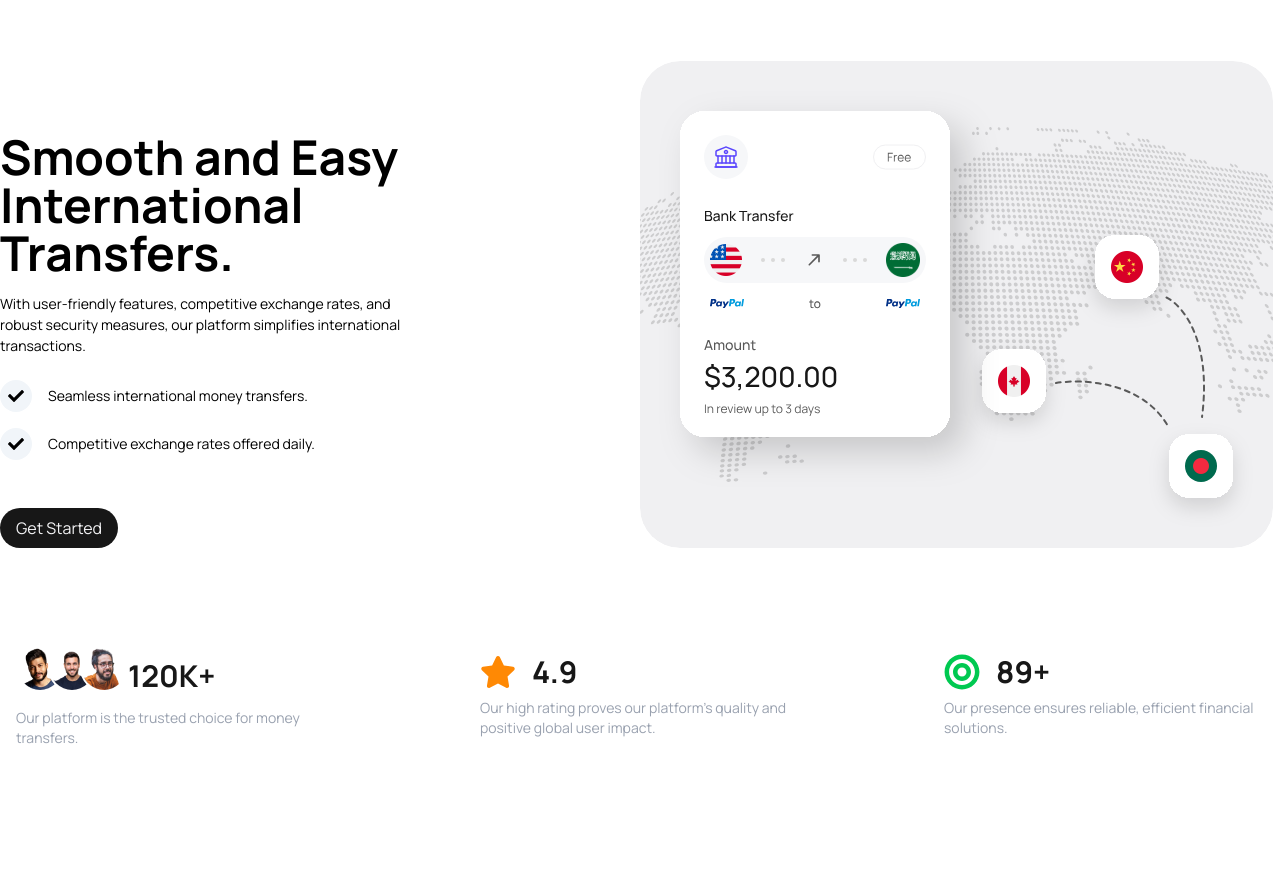
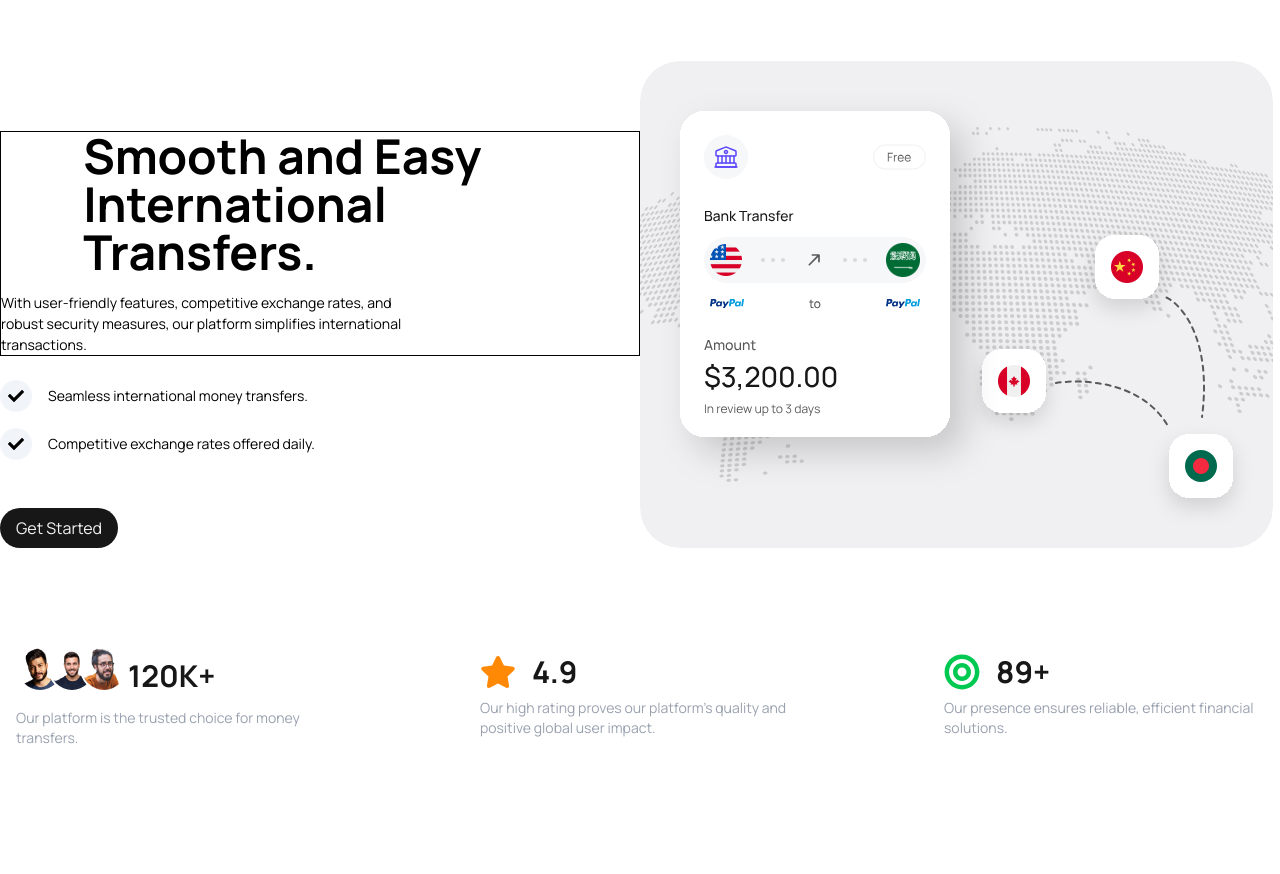
Before and after one commit to SimpleX-T/investo, a React (Vite) app: page / in a window 1280 px wide. Shown: the part 2960-3834 px from the top of the page. Built offline with nearby package versions, Linux system fonts and the light colour scheme.

Commit message:
fixed issue with text

```diff
--- a/src/components/landing/FAQ.tsx
+++ b/src/components/landing/FAQ.tsx
@@ -51,8 +51,8 @@ export default function FAQSection() {
       <div>
         <div className="flex w-full max-w-7xl mx-auto items-end justify-between space-y-24 md:space-y-0 flex-col md:flex-row">
           <div className="w-full md:w-[50%]">
-            <div className="text-center px-4 md:p-0 mb-6 md:text-left">
-              <h2 className="font-bold text-[32px] md:text-5xl mb-4 w-[15ch]">
+            <div className="text-center w-full px-4 md:p-0 mb-6 md:text-left border">
+              <h2 className="font-bold text-[32px] md:text-5xl mb-4 w-[15ch] mx-auto">
                 Smooth and Easy International Transfers.
               </h2>
               <p className="text-[14px] md:text-md md:w-[50ch] px-4 md:p-0">
```
